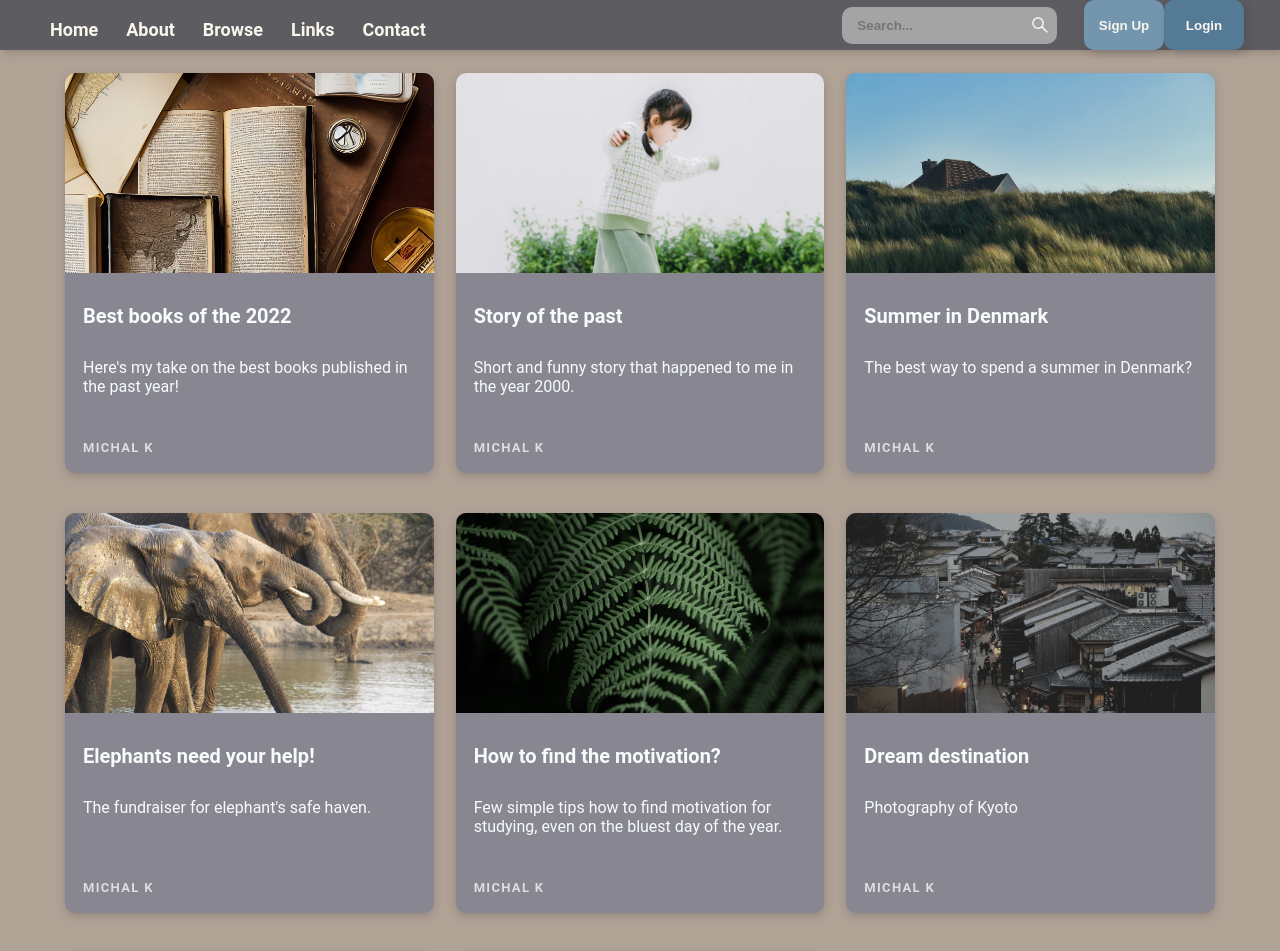
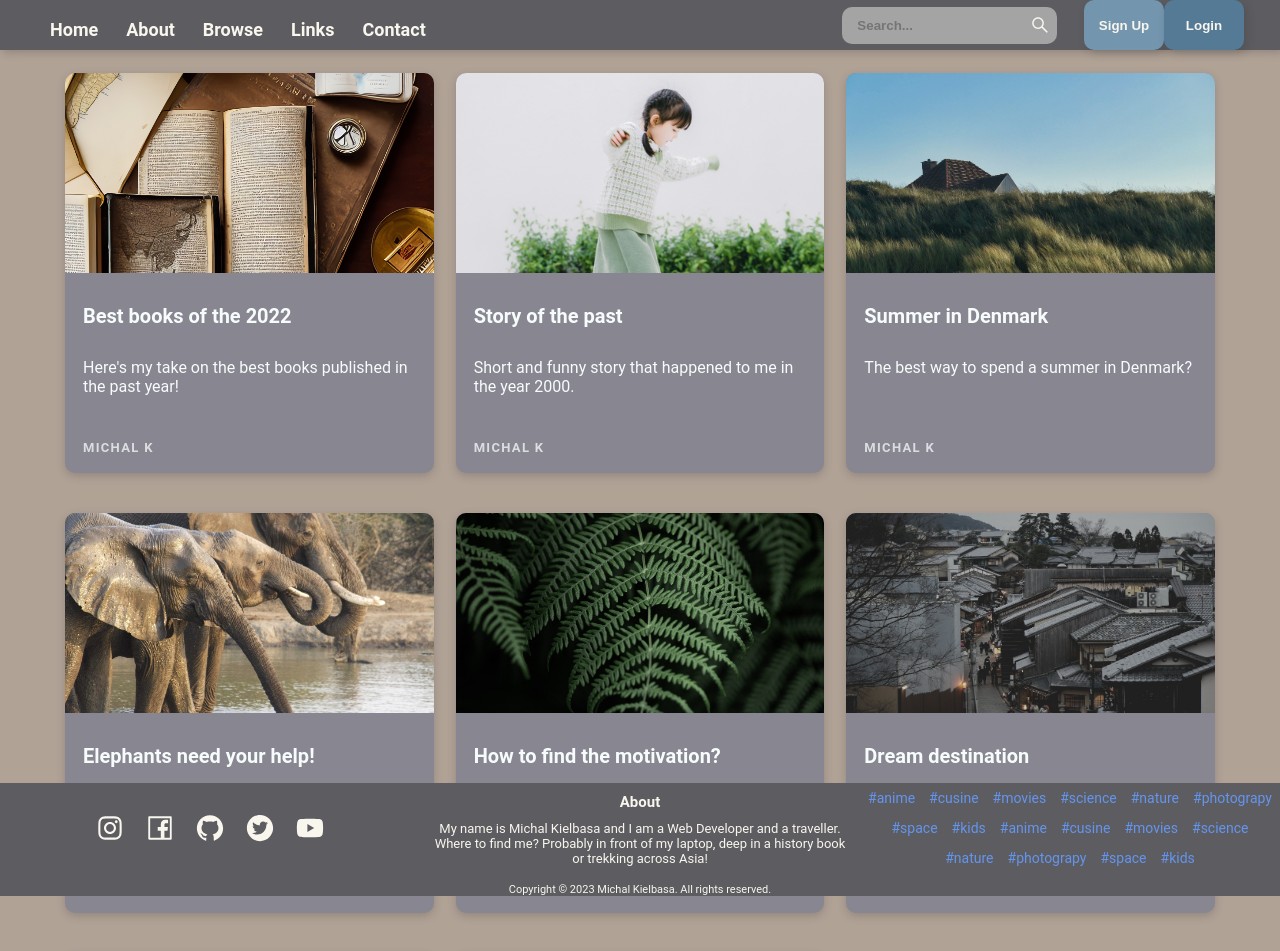
Before and after one commit to aftermath321/blog_mockup, a Next.js app: page / in a window 1280 px wide. Shown: the top 951 px of the page. Built offline with nearby package versions, Linux system fonts and the light colour scheme.

Commit message:
Temp fix, RWD not working properly

```diff
--- a/src/pages/_document.js
+++ b/src/pages/_document.js
@@ -1,4 +1,4 @@
-import { Html, Head, Main, NextScript } from 'next/document'
+import { Html, Head, Main, NextScript } from "next/document";
 
 export default function Document() {
   return (
@@ -9,5 +9,5 @@ export default function Document() {
         <NextScript />
       </body>
     </Html>
-  )
+  );
 }
--- a/src/pages/index.js
+++ b/src/pages/index.js
@@ -18,12 +18,12 @@ export default function Home() {
         <meta name="viewport" content="width=device-width, initial-scale=1" />
         <link rel="icon" href="/favicon.ico" />
       </Head>
-      <body>
+      {/* <div class="content"> */}
         <Header />
 
         <MainGrid />
         <Footer />
-      </body>
+      {/* </div> */}
     </>
   );
 }
--- a/src/styles/globals.css
+++ b/src/styles/globals.css
@@ -3,14 +3,35 @@ body {
   font-size: 18px;
   font-family: Roboto, sans-serif;
   margin: 0;
+  position: relative;
   -webkit-font-smoothing: antialiased;
   display: flex;
   flex-flow: column;
   min-height: 100vh;
   color: #f6fcfb;
 }
+
 main {
   flex-grow: 1;
+  height: 90vh;
+}
+
+.footer {
+  position: relative;
+  background-color: #5d5c61;
+  color: #f9f6ee;
+  display: flex;
+  width: 100vw;
+  bottom: 0;
+  left: 0;
+  margin: auto 0;
+  z-index: 10;
+}
+.footer content {
+  display: grid;
+  grid-template-columns: 1fr 1fr 1fr;
+  grid-template-rows: auto;
+  grid-gap: 10px;
 }
 .menuTint {
   top: 0;
@@ -376,22 +397,7 @@ button {
   border-top-left-radius: 10px;
   border-top-right-radius: 10px;
 }
-.footer {
-  position: sticky;
-  background-color: #5d5c61;
-  color: #f9f6ee;
-  display: flex;
-  width: 100%;
-  bottom: 0;
-  left: 0;
-  margin: auto 0;
-}
-.footer content {
-  display: grid;
-  grid-template-columns: 1fr 1fr 1fr;
-  grid-template-rows: auto;
-  grid-gap: 10px;
-}
+
 .rights {
   font-size: 11px;
   justify-self: center;
```
